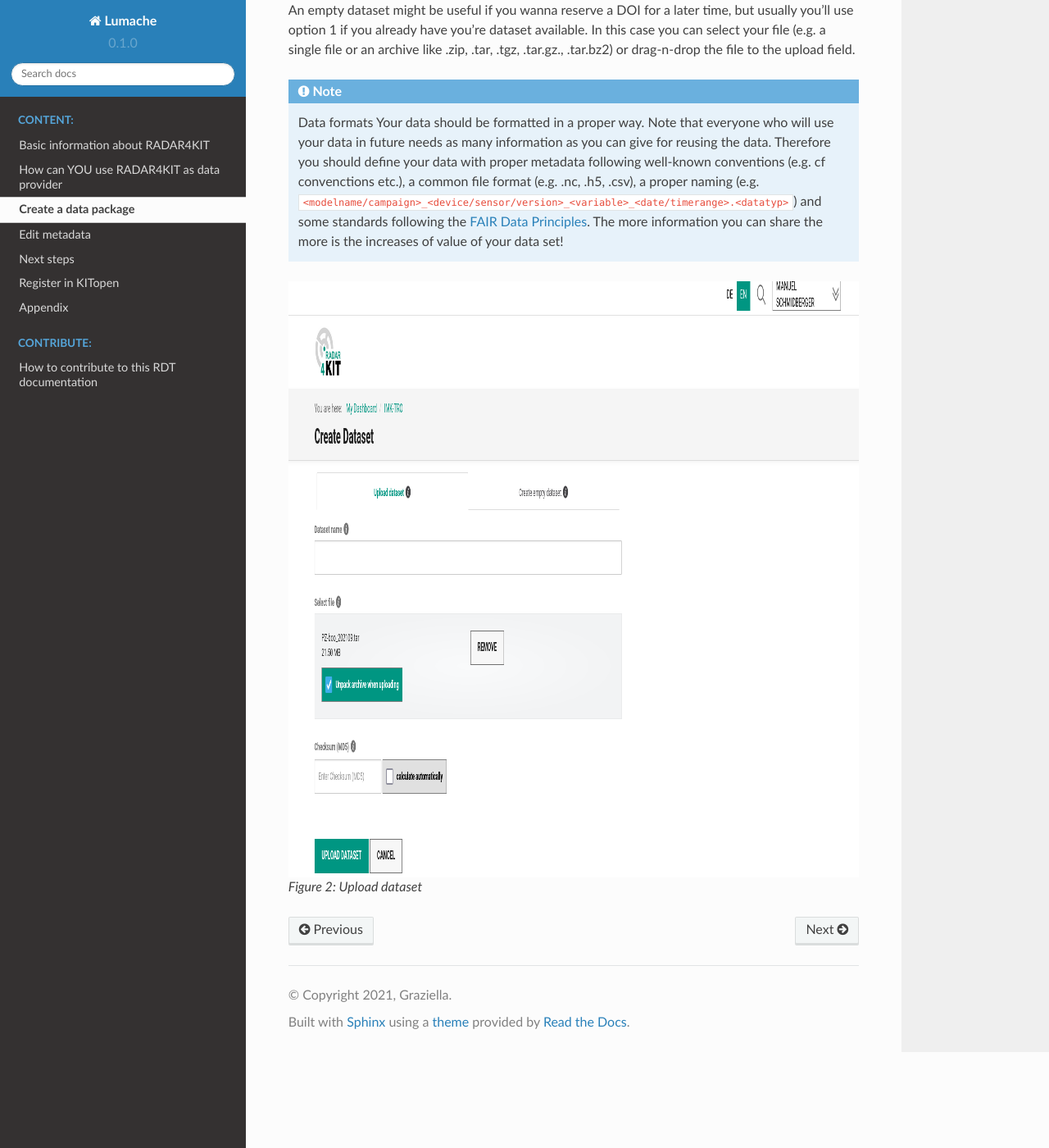
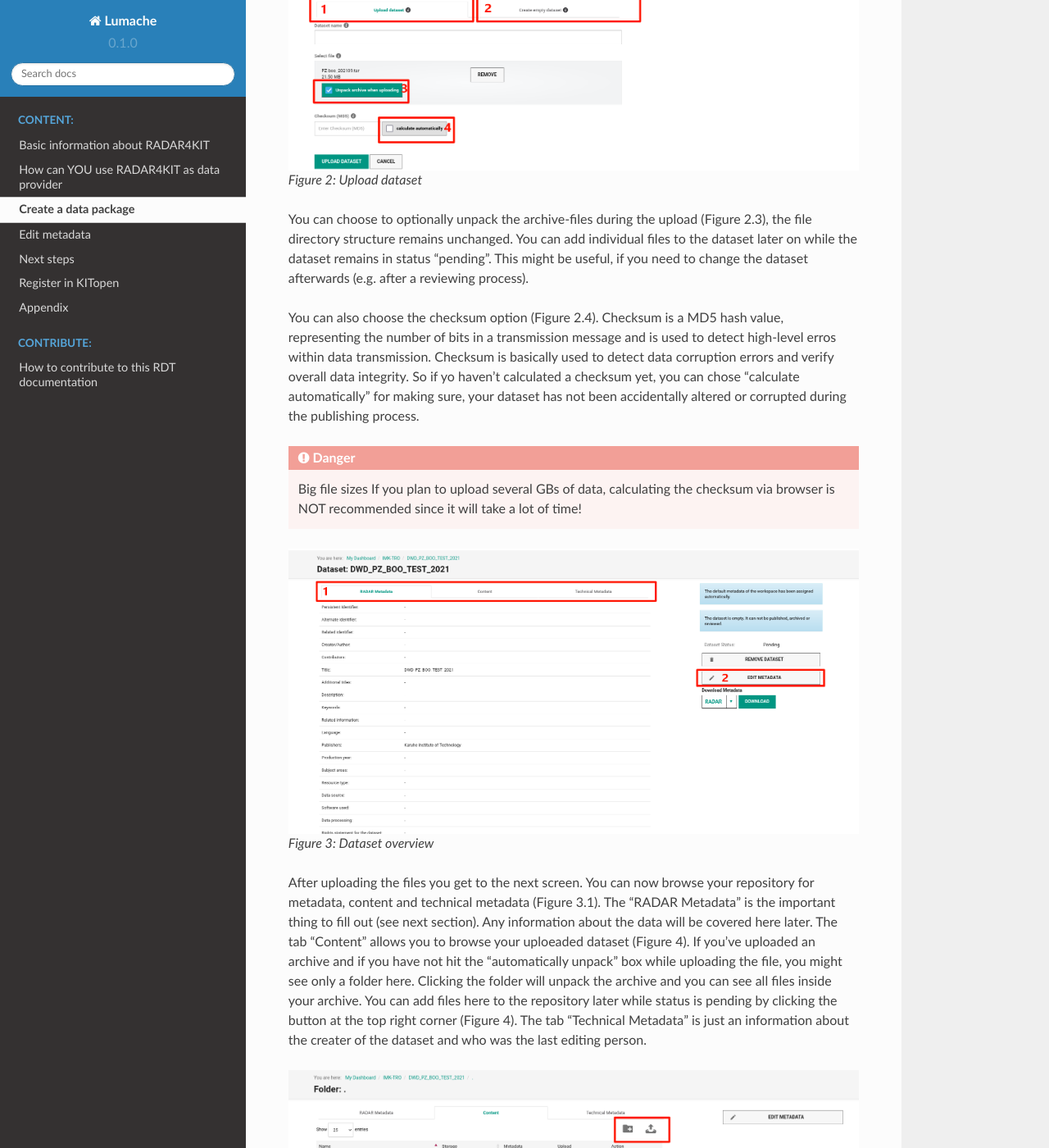
Before and after one commit to sabarth/Radar4KIT, a Sphinx documentation site: the page built from docs/source/Content/datapackage.rst, in a window 1280 px wide and 1400 px high, scrolled down 1162 px. Shown: the whole window at 82% size. Built offline with Sphinx 7.4.7 and the Read the Docs theme 2.0.0, drawn with Linux system fonts in a browser that asks for light colours; some of the changed text lies outside the part shown.

Commit message:
add content

```diff
--- a/docs/source/Content/datapackage.rst
+++ b/docs/source/Content/datapackage.rst
@@ -4,7 +4,7 @@ Create a data package
 So, how do you create a data package once you get your authorization as subcurator? Since you're authorized as subcurator you can find the button "create dataset" on the left side of the window. Click that button for the next step.
 
 .. figure:: /images/radar4kit_create_dataset_1.png
-    :scale: 100 %
+    :width: 100 %
 
     *Figure 1: Create dataset*
 
@@ -19,6 +19,26 @@ An empty dataset might be useful if you wanna reserve a DOI for a later time, bu
     Your data should be formatted in a proper way. Note that everyone who will use your data in future needs as many information as you can give for reusing the data. Therefore you should define your data with proper metadata following well-known conventions (e.g. cf convenctions etc.), a common file format (e.g. .nc, .h5, .csv), a proper naming (e.g. ``<modelname/campaign>_<device/sensor/version>_<variable>_<date/timerange>.<datatyp>``) and some standards following the `FAIR Data Principles <https://www.go-fair.org/fair-principles/>`_. The more information you can share the more is the increases of value of your data set!
 
 .. figure:: /images/radar4kit_create_dataset_2.png
-    :scale: 100 %
+    :width: 100 %
 
     *Figure 2: Upload dataset*
+
+
+You can choose to optionally unpack the archive-files during the upload (Figure 2.3), the file directory structure remains unchanged. You can add individual files to the dataset later on while the dataset remains in status "pending". This might be useful, if you need to change the dataset afterwards (e.g. after a reviewing process).
+
+You can also choose the checksum option (Figure 2.4). Checksum is a MD5 hash value, representing the number of bits in a transmission message and is used to detect high-level erros within data transmission. Checksum is basically used to detect data corruption errors and verify overall data integrity. So if yo haven't calculated a checksum yet, you can chose "calculate automatically" for making sure, your dataset has not been accidentally altered or corrupted during the publishing process.
+
+.. DANGER:: Big file sizes
+    If you plan to upload several GBs of data, calculating the checksum via browser is NOT recommended since it will take a lot of time!
+
+.. figure:: /images/radar4kit_edit_metadata_1.png
+    :width: 100 %
+
+    *Figure 3: Dataset overview*
+
+After uploading the files you get to the next screen. You can now browse your repository for metadata, content and technical metadata (Figure 3.1). The "RADAR Metadata" is the important thing to fill out (see next section). Any information about the data will be covered here later. The tab "Content" allows you to browse your uploeaded dataset (Figure 4). If you've uploaded an archive and if you have not hit the "automatically unpack" box while uploading the file, you might see only a folder here. Clicking the folder will unpack the archive and you can see all files inside your archive. You can add files here to the repository later while status is pending by clicking the button at the top right corner (Figure 4). The tab "Technical Metadata" is just an information about the creater of the dataset and who was the last editing person.
+
+.. figure:: /images/radar4kit_edit_metadata_2.png
+    :width: 100 %
+
+    *Figure 4: Content of dataset*
--- a/docs/source/index.rst
+++ b/docs/source/index.rst
@@ -1,5 +1,5 @@
-Welcome to Lumache's documentation!
-===================================
+Welcome to the Radar4KIT documentation wiki of the IMK
+======================================================
 
 This is a short and basic introduction into the `RADAR4KIT <https://radar.kit.edu>`_, Research Data Repository for `KIT <https://kit.edu>`_.
 If you find any mistakes in this guide or if you have any suggestions for improvement or something important is missing, please
```
Also changed, not shown: docs/source/images/radar4kit_create_dataset_1.png, docs/source/images/radar4kit_create_dataset_2.png, docs/source/images/radar4kit_edit_metadata_1.png (added), docs/source/images/radar4kit_edit_metadata_2.png (added).
